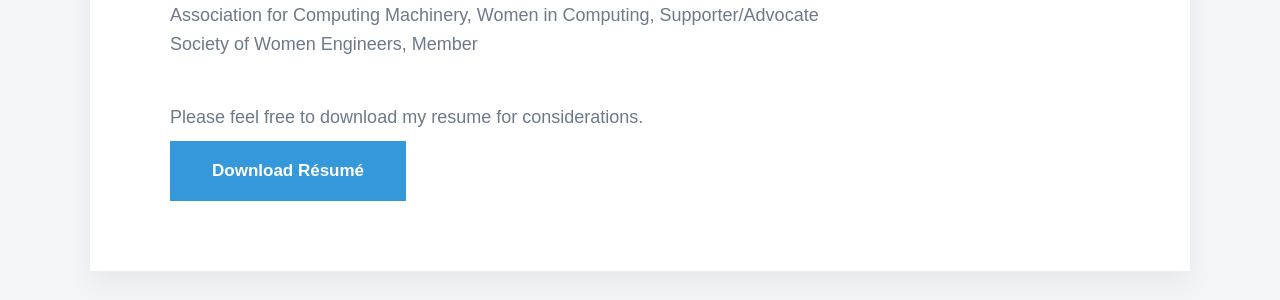
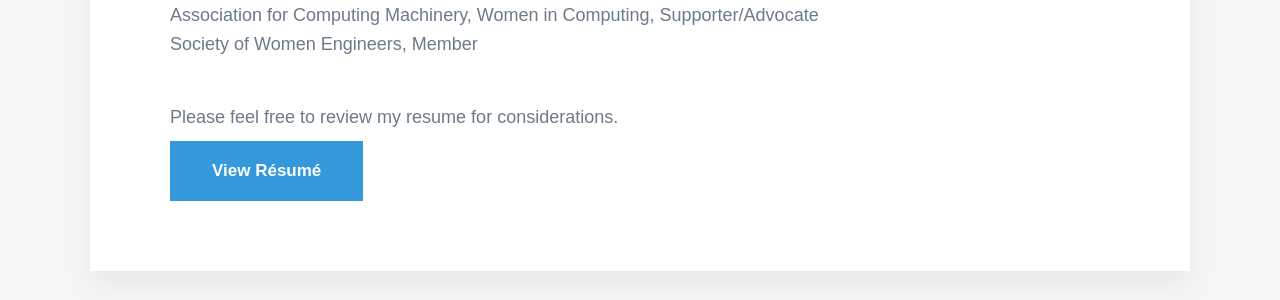
Before and after one commit to crisokonkwo/crisokonkwo.github.io, a Jekyll site: the page built from _pages/about.md, in a window 1280 px wide. Shown: the part 1748-2048 px from the top of the page. Built offline with Jekyll 4.4.1, drawn with Linux system fonts in a browser that asks for light colours; nearby versions of some CDN libraries; some web fonts are replaced.

Commit message:
Update about.md

```diff
--- a/_pages/about.md
+++ b/_pages/about.md
@@ -36,5 +36,5 @@ Society of Women Engineers, Member <br>
 
 
 <br>
-Please feel free to download my resume for considerations.<br>
-<a href="\crisokonkwo.github.io\_pages\COkonkwo_resume_.pdf" class="button button--large">Download R&eacute;sum&eacute;</a>
+Please feel free to review my resume for considerations.<br>
+<a href="\crisokonkwo.github.io\_pages\COkonkwo_resume_.pdf" class="button button--large" target="_blank">View R&eacute;sum&eacute;</a>
```
